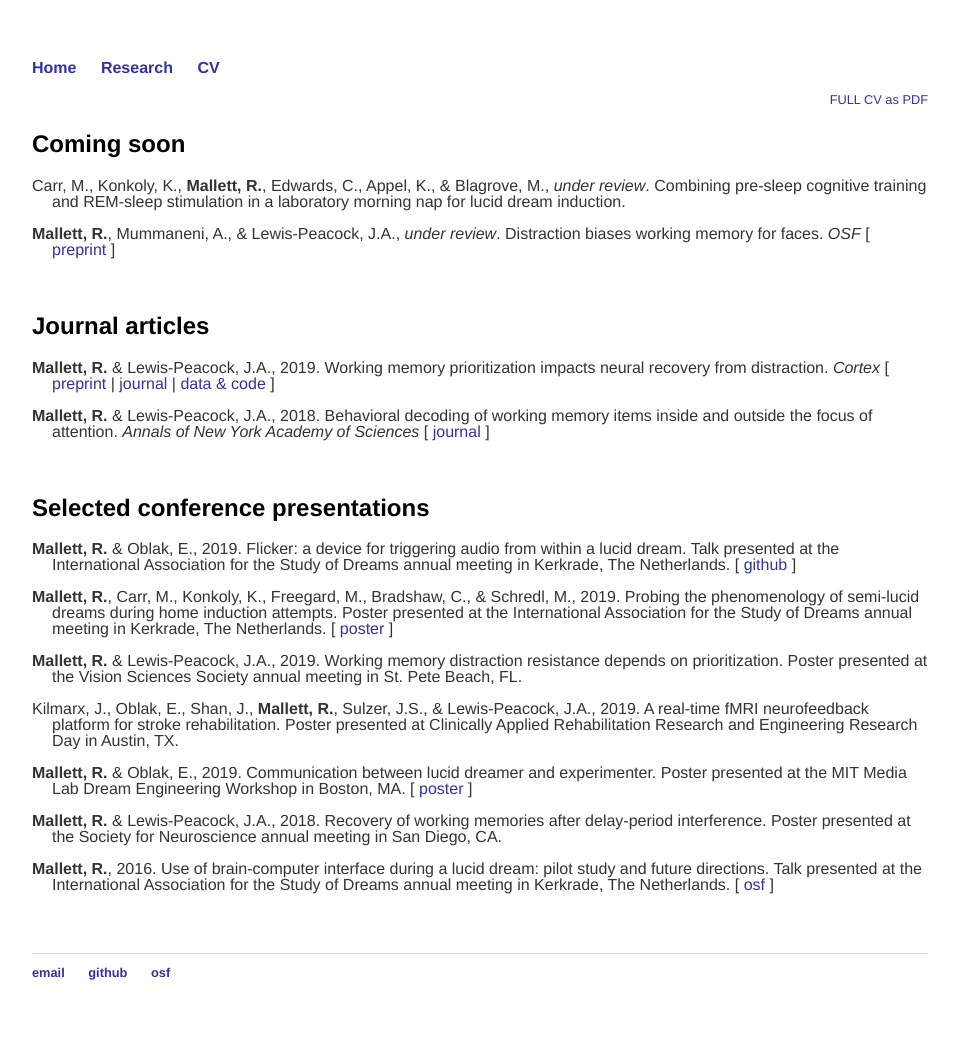
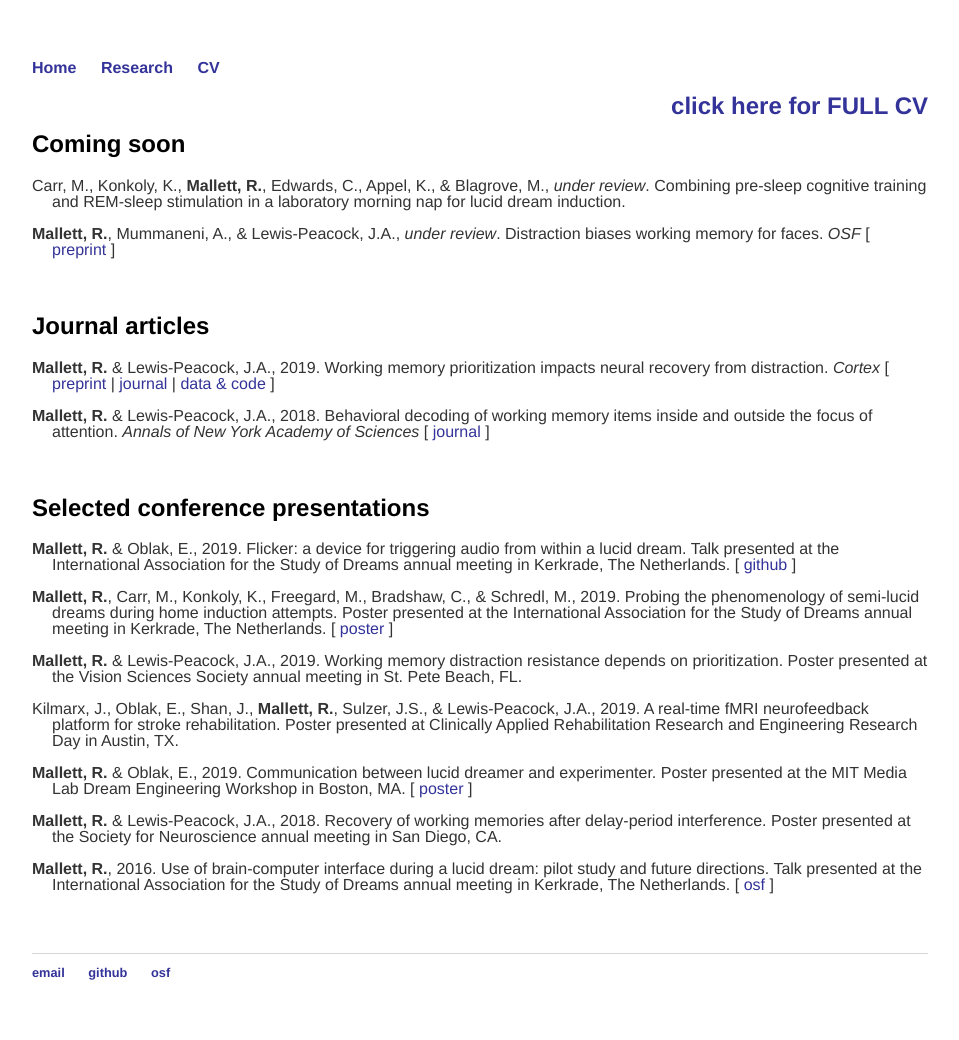
Before and after one commit to remrama/remrama.github.io, a Jekyll site: the page built from cv/index.html, in a window 1280 px wide. Shown: the whole page, without its empty margins (160-1119 px from the left). Built offline with Jekyll 4.4.1, drawn with Linux system fonts in a browser that asks for light colours.

Commit message:
clearer full cv link

```diff
--- a/css/main.css
+++ b/css/main.css
@@ -34,4 +34,4 @@ footer { border-top: 1px solid #d5d5d5; font-size: .8em; }
 /*.cv address, .cv .download { font-family: 'Helvetica', 'Arial', 'Sans-Serif'; }*/
 /*.cv address, .cv p { font-size: 1.2em; }*/
 /*.cv p { font-size: 1.2em; }*/
-.cv .download { float: right; font-size: .8em; font-family: 'Helvetica', 'Arial', 'Sans-Serif'; }
+.cv .download { float: right; font-size: 1.5em; font-weight: bold; font-family: 'Helvetica', 'Arial', 'Sans-Serif'; }
--- a/cv/index.html
+++ b/cv/index.html
@@ -5,7 +5,7 @@ title: Remy's CV
 
 <div class="cv">
 
-    <a href="https://www.dropbox.com/s/xa4gwsnqnnxcb2f/cv.pdf?dl=0" class="download" title="View full CV">FULL CV as PDF</a>
+    <a href="https://www.dropbox.com/s/xa4gwsnqnnxcb2f/cv.pdf?dl=0" class="download" title="View full CV">click here for FULL CV</a>
 
     <br>
     <h2>Coming soon</h2>
```
